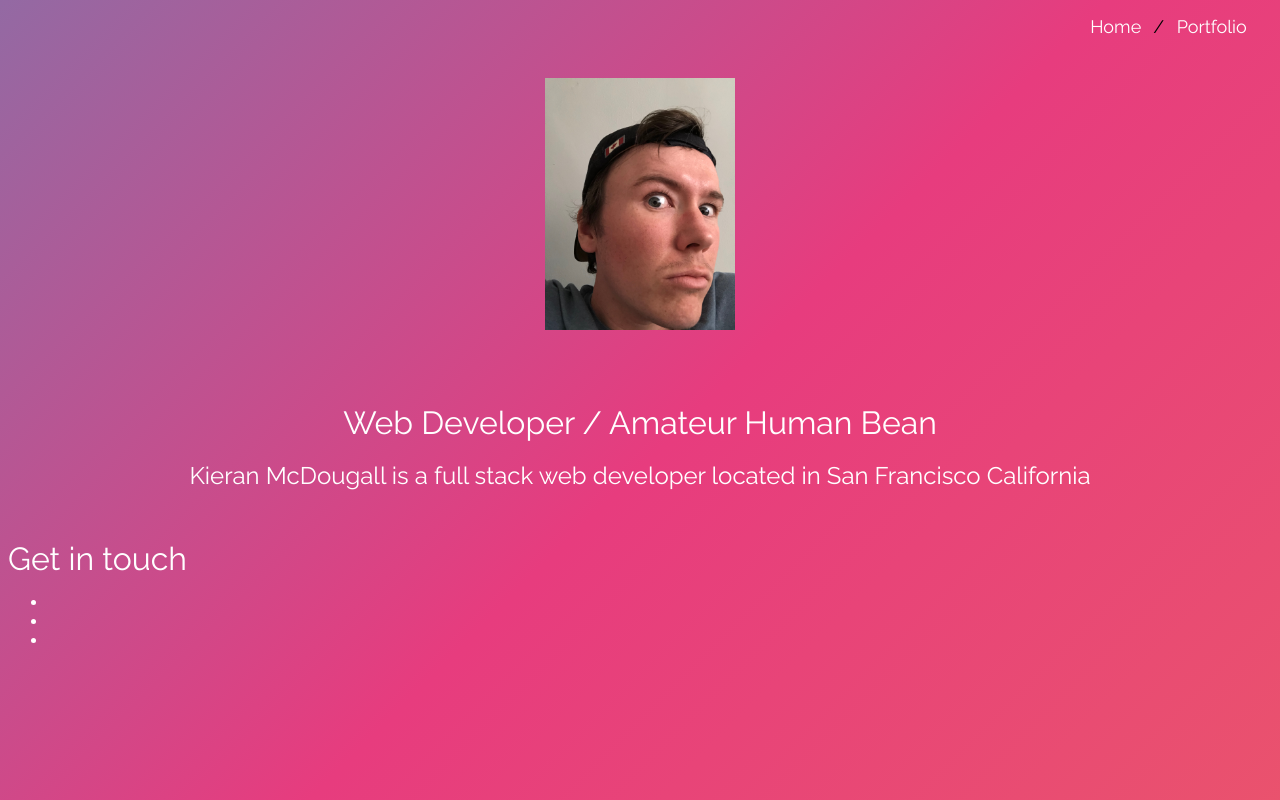
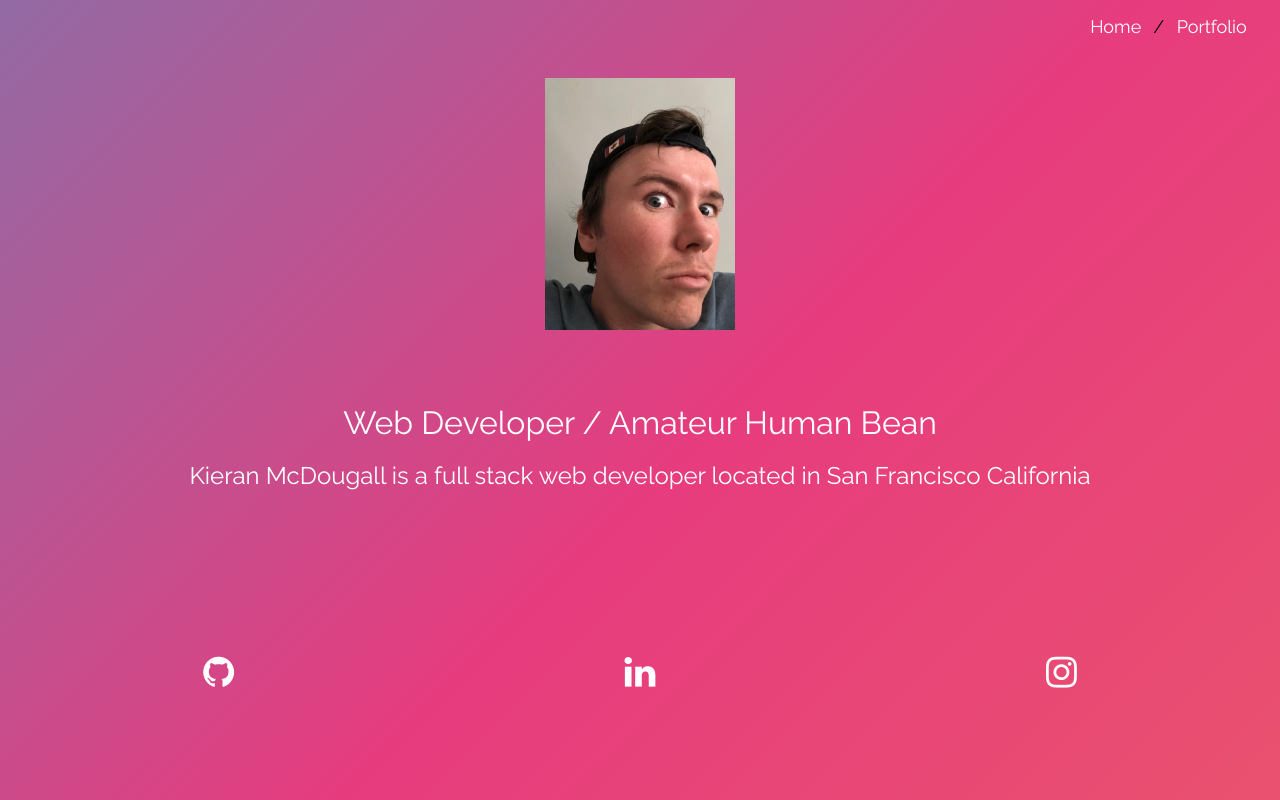
Before and after one commit to LopTwo/Portfolio, a plain HTML site: page Home.html in a window 1280 px wide. Drawn offline with Linux system fonts and the light colour scheme.

Commit message:
social media bar

```diff
--- a/Home.html
+++ b/Home.html
@@ -6,7 +6,8 @@
     <meta name="viewport" content="width=device-width, initial-scale=1.0">
     <link rel="stylesheet" href="style.css">
     <link rel="stylesheet" href="http://fonts.googleapis.com/css?family=Raleway">
-<link rel="stylesheet" href="https://cdnjs.cloudflare.com/ajax/libs/font-awesome/4.7.0/css/font-awesome.min.css">
+    <link rel="stylesheet" href="https://cdnjs.cloudflare.com/ajax/libs/font-awesome/4.7.0/css/font-awesome.min.css">
+
 
 
 </head>
@@ -27,17 +28,27 @@
         <h2>Kieran McDougall is a full stack web developer located in San Francisco California</h2>
     </div>
 
-    <div class="wrapper">
-        <h1>Get in touch</h1>
-        <div class="media">
-            <ul>
-                <li></li>
-                <li></li>
-                <li></li>
-            </ul>
-        </div>
+<br></br>
+<br></br>
+<br></br>
 
+
+
+
+
+    <div>
+        <ul class="noBullet">
+            <li><i class="fa fa-github" style="font-size:36px"></i></i></li>
+            <li><i class="fa fa-linkedin" style="font-size:36px"></i>
+            </li>
+            <li><i class="fa fa-instagram" style="font-size:36px"></i>
+            </li>
+        </ul>
     </div>
+
+
+
+
 
 
 </body>
--- a/style.css
+++ b/style.css
@@ -1,4 +1,22 @@
-/* bread crumb */
+.giphy-embed {
+  position: relative;
+  border: #01447e;
+  height: 200;
+  width: 200;
+  align-content: center;
+}
+
+ul.noBullet {
+  list-style-type: none;
+  display: flex;
+  justify-content: space-around;
+  padding: 0;
+  margin: 0;
+
+}
+
+
+/* bread crumb menu*/
 .breadStyle {
   text-align: right;
   margin-right: 2%;
@@ -19,7 +37,7 @@ body {
   position: relative;
 }
 
-
+/* gradient page transition */
 @-webkit-keyframes Gradient {
 	0% {
 		background-position: 0% 50%
```
Also changed, not shown: Portfolio.html (+5 -1 lines), WTF...How!!.gif (added). Lines whose indentation alone changed are shown as unchanged.
